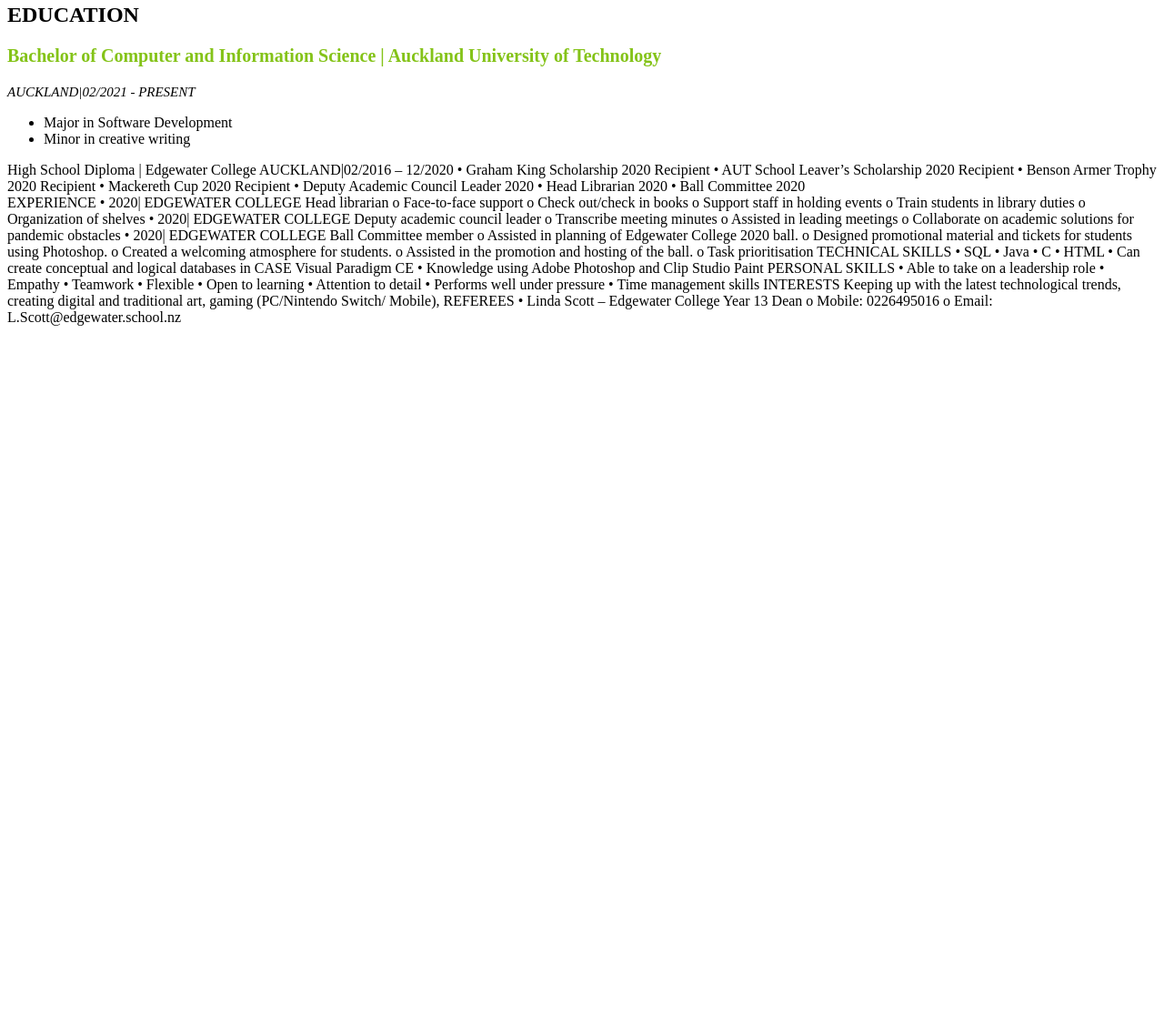
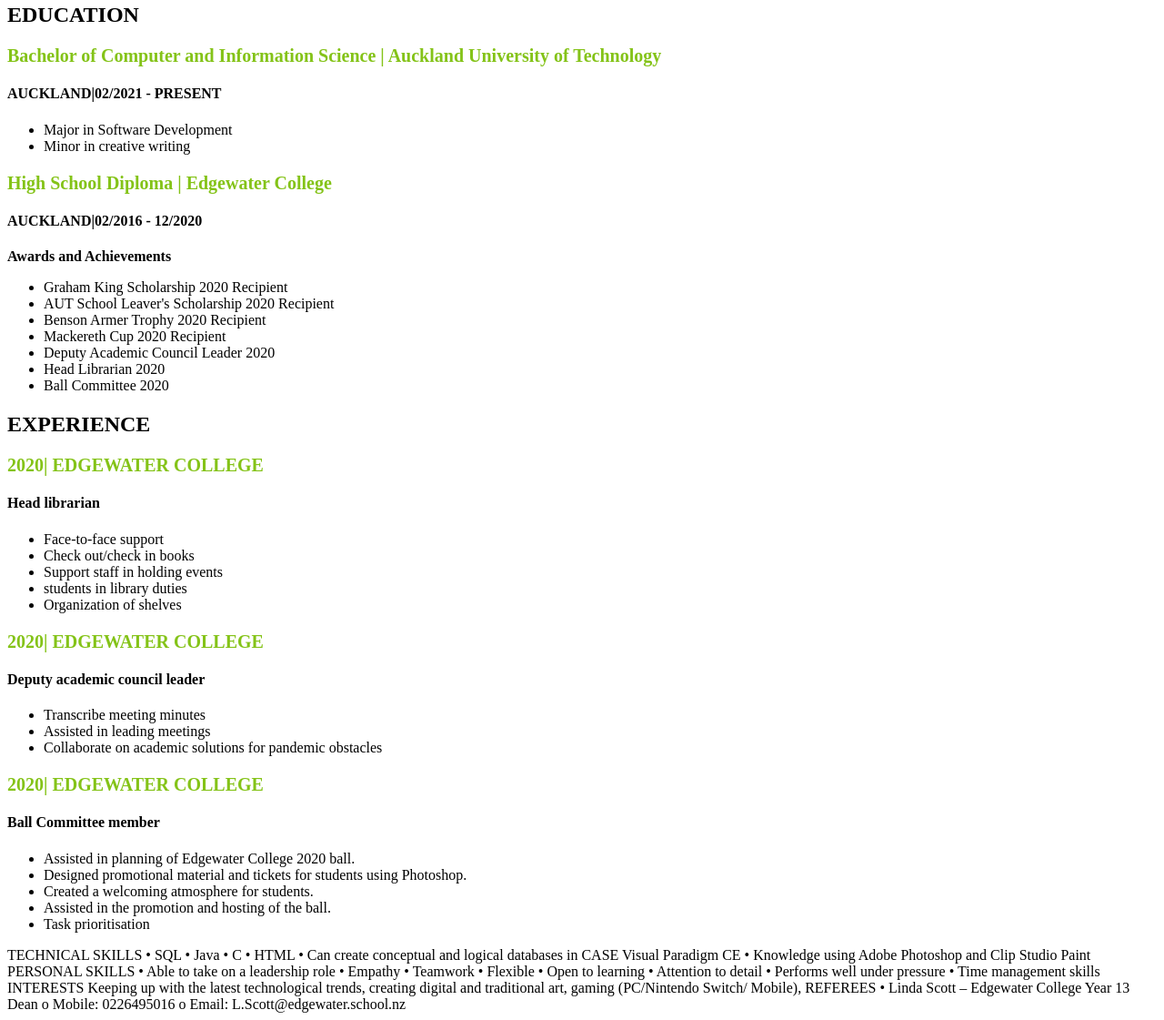
Before and after one commit to jadeThompsonTavai/Portfolio, a plain HTML site: page cv.html in a window 1280 px wide. Shown: the part 344-1465 px from the top of the page at 91% size. Before the commit the page ends 800 px from the top, so only its background shows below. Drawn offline with Linux system fonts and the light colour scheme.

Commit message:
cv exp
- Formatted CV-Experience
- Adjusted topnav color, white to light beige

```diff
--- a/cv.html
+++ b/cv.html
@@ -1,5 +1,5 @@
-<!DOCTYPE  lang="en">
-<html>
+<!DOCTYPE html>
+<html lang="en">
     <head>
         <meta charset="utf-8">
         <meta name="viewport" content="width=device-width, initial-scale=1.0">
@@ -21,69 +21,79 @@
             </div>
             <div class="column contact">
        	        <p>
-                        Auckland, NZ </br>
-                        0221562868   </br>
+                        Auckland, NZ <br>
+                        0221562868   <br>
                         jade.t.tavai@gmail.com
                 </p>
 
             </div>
         </div>
 
-        <div class="objective">
+        <div class="objective container">
             <h2>OBJECTIVE</h2>
 
             <p>Second year Bachelor of Computer and Information Science student seeking a hands-on opportunity that will keep me engaged while
                 learning new skills and building lasting relationships with clients and employers.
             </p>
         </div>
-        <div class="education">
+        <div class="education container">
            <h2> EDUCATION</h2>
-        <p>
-        <h3>Bachelor of Computer and Information Science | Auckland University of Technology</h3>
-       <i style="font-size: 15px;"> AUCKLAND|02/2021 - PRESENT</i>
-         <ul>
-           <li> Major in Software Development</li>
-            <li>Minor in creative writing</li>
-         </ul>
-        </p>
-        High School Diploma | Edgewater College
-        AUCKLAND|02/2016 – 12/2020
-
-        •	Graham King Scholarship 2020 Recipient
-        •	AUT School Leaver’s Scholarship 2020 Recipient
-        •	Benson Armer Trophy 2020 Recipient
-        •	Mackereth Cup 2020 Recipient
-        •	Deputy Academic Council Leader 2020
-        •	Head Librarian 2020
-        •	Ball Committee 2020
+            <div class="bcis">
+                <h3>Bachelor of Computer and Information Science | Auckland University of Technology</h3>
+                <h4> AUCKLAND|02/2021 - PRESENT</h4>
+                <ul>
+                    <li> Major in Software Development</li>
+                    <li>Minor in creative writing</li>
+                </ul>
+            </div>
+            <div class="Edgewater">
+                <h3>High School Diploma | Edgewater College</h3>
+                <h4> AUCKLAND|02/2016 - 12/2020</h4>
+                <b>Awards and Achievements</b>
+                    <ul>
+                        <li> Graham King Scholarship 2020 Recipient</li>
+                        <li> AUT School Leaver's Scholarship 2020 Recipient</li>
+                        <li>Benson Armer Trophy 2020 Recipient</li>
+                        <li>Mackereth Cup 2020 Recipient</li>
+                        <li>Deputy Academic Council Leader 2020</li>
+                        <li>Head Librarian 2020</li>
+                        <li>Ball Committee 2020</li>
+                    </ul>
+            </div>
         </div>
-            EXPERIENCE
-
-        •	2020| EDGEWATER COLLEGE
-        Head librarian
-
-        o	Face-to-face support
-        o	Check out/check in books
-        o	Support staff in holding events
-        o	Train students in library duties
-        o	Organization of shelves
-
-        •	2020| EDGEWATER COLLEGE
-        Deputy academic council leader
-
-        o	Transcribe meeting minutes
-        o	Assisted in leading meetings
-
-        o	Collaborate on academic solutions for pandemic obstacles
-
-        •	2020| EDGEWATER COLLEGE
-        Ball Committee member
-        o	Assisted in planning of Edgewater College 2020 ball.
-        o	 Designed promotional material and tickets for students using Photoshop.
-        o	Created a welcoming atmosphere for students.
-        o	Assisted in the promotion and hosting of the ball.
-        o	Task prioritisation
-
+        <div class="experience container">
+           <h2> EXPERIENCE</h2>
+            <div class="librarian">
+                <h3>2020| EDGEWATER COLLEGE</h3>
+                <h4>Head librarian</h4>
+                <ul>
+            	    <li>Face-to-face support </li>
+            	    <li>Check out/check in books</li>
+            	    <li>Support staff in holding events</li>
+            	    <li>students in library duties</li>
+        	        <li>Organization of shelves</li>
+                </ul>
+            </div>
+        </div>
+            <div class="academicCouncil">
+                <h3>2020| EDGEWATER COLLEGE</h3>
+                <h4>Deputy academic council leader</h4>
+                <ul>
+            	    <li>Transcribe meeting minutes</li>
+                    <li>Assisted in leading meetings</li>
+                    <li>Collaborate on academic solutions for pandemic obstacles</li>
+            </div>
+            <div class="ballCommittee">
+                <h3>2020| EDGEWATER COLLEGE</h3>
+                <h4>Ball Committee member</h4>
+                <ul>
+                    <li>Assisted in planning of Edgewater College 2020 ball.</li>
+                    <li>Designed promotional material and tickets for students using Photoshop. </li>
+                    <li>Created a welcoming atmosphere for students. </li>
+                    <li>Assisted in the promotion and hosting of the ball.</li>
+                    <li>Task prioritisation</li>
+            </div>
+        </div>
             TECHNICAL SKILLS
 
         •	SQL
--- a/styles/style.css
+++ b/styles/style.css
@@ -1,32 +1,30 @@
 * {
     box-sizing: border-box;
 }
+
 /* Add a black background color to the top navigation */
 .topnav {
     background-color: #333;
     overflow: hidden;
   }
-
   /* Style the links inside the navigation bar */
   .topnav a {
     float: left;
-    color: #f2f2f2;
+    color: #F4D8CD;
     text-align: center;
     padding: 14px 16px;
     text-decoration: none;
     font-size: 17px;
   }
-
   /* Change the color of links on hover */
   .topnav a:hover {
-    background-color: #ddd;
+    background-color: #F4D8CD;
     color: black;
   }
-
   /* Add a color to the active/current link */
   .topnav a.active {
-    background-color: #04AA6D;
-    color: white;
+    background-color: #495F41;
+    color: F4D8CD;
   }
 .column.contact {
     width:25%;
@@ -37,7 +35,6 @@
     width: 75%;
     padding: 5px;
 }
-
 .row:after {
     content: "";
     display: table;
```
Also changed, not shown: index.html (+2 -0 lines).
